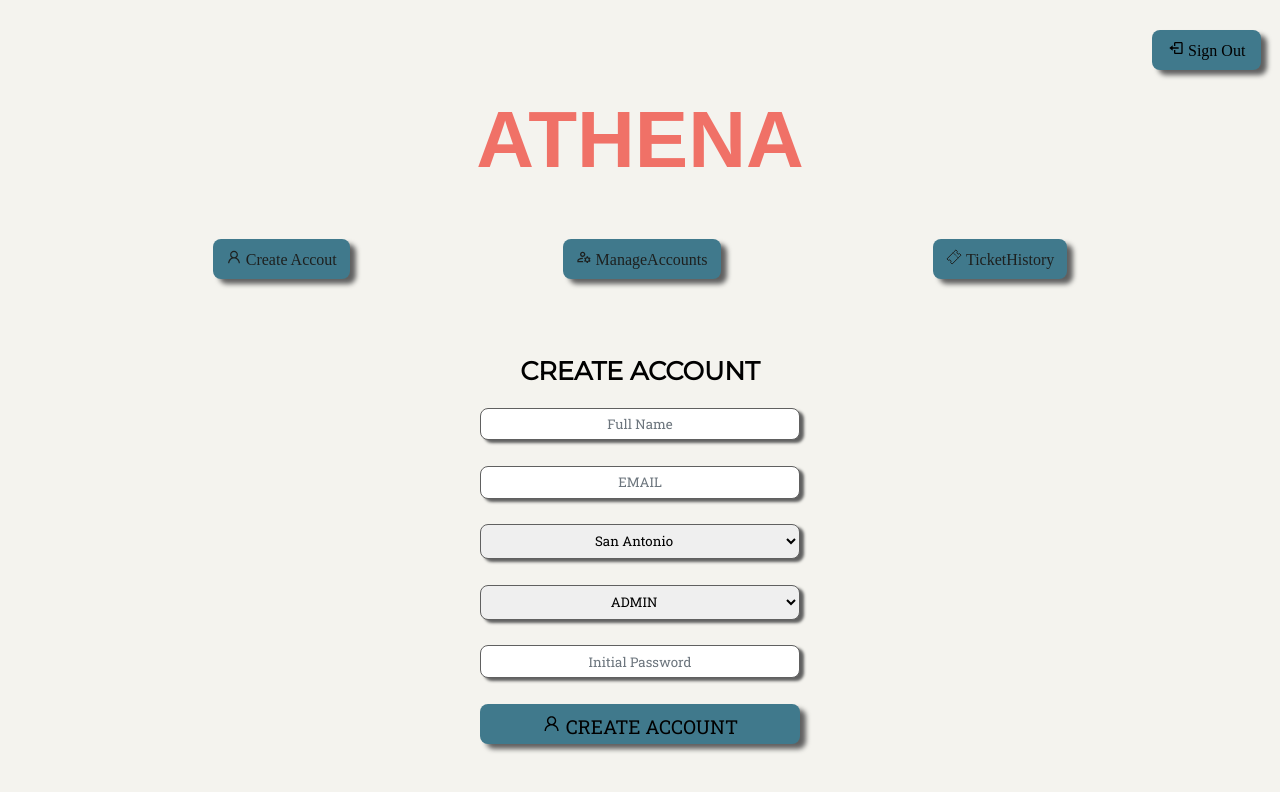
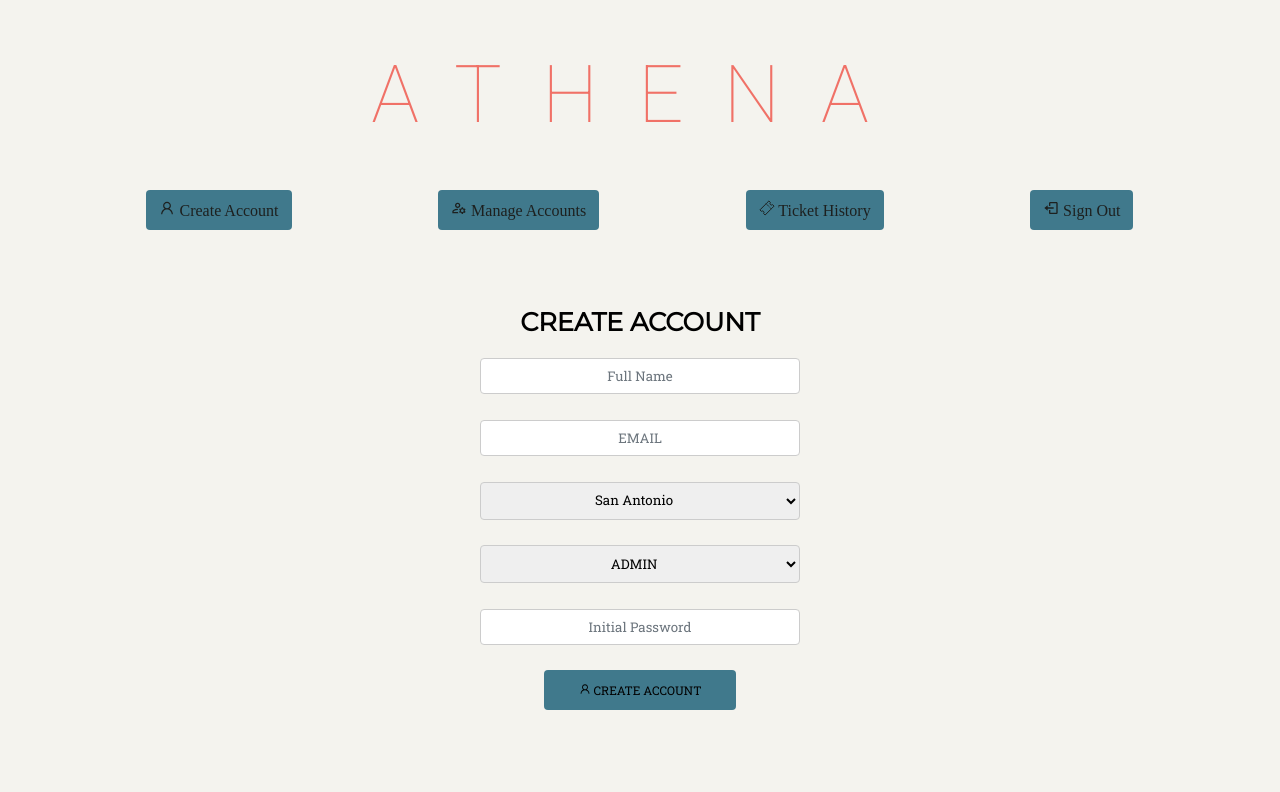
Before and after one commit to chiemelaumeh/TicketManager, a React (Create React App) app in the folder client/: page /admin/CreateAccount in a window 1280 px wide. Shown: the top 792 px of the page. Built offline with nearby package versions, Linux system fonts and the light colour scheme.

Commit message:
styled admin page

```diff
--- a/client/src/App.js
+++ b/client/src/App.js
@@ -14,7 +14,6 @@ import TicketHistory from "./Components/Admin/TicketHistory";
 import SharedLayout from "./Pages/SharedLayout";
 
 import Login from "./Pages/Login";
-import Admin from "./Pages/Admin";
 import User from "./Pages/User";
 import Tech from "./Pages/Tech";
 import SinglePage from "./Components/SinglePage/SinglePage";
--- a/client/src/Components/Admin/header.js
+++ b/client/src/Components/Admin/header.js
@@ -13,14 +13,15 @@ const Header = () => {
 
     return (
         <>
-            <Link to="/">
-                <button onClick={handleLogOut} id="LogOutBTN"><BiLogOut /> Sign Out</button>
-            </Link>
+
             <h1 className="NavBarTitle">ATHENA</h1>
             <nav className="NavBar">
-                <NavLink to="/admin/CreateAccount" className="NavBarComp"><AiOutlineUser /> Create Accout</NavLink>
-                <NavLink to="/admin/ManageAccounts" className="NavBarComp"><MdOutlineManageAccounts /> ManageAccounts</NavLink>
-                <NavLink to="/admin/TicketHistory" className="NavBarComp"><IoTicketOutline /> TicketHistory</NavLink>
+                <NavLink to="/admin/CreateAccount" className="NavBarComp"><AiOutlineUser /> Create Account</NavLink>
+                <NavLink to="/admin/ManageAccounts" className="NavBarComp"><MdOutlineManageAccounts /> Manage Accounts</NavLink>
+                <NavLink to="/admin/TicketHistory" className="NavBarComp"><IoTicketOutline /> Ticket History</NavLink>
+                <NavLink to="/">
+                <button onClick={handleLogOut} className="NavBarComp"><BiLogOut /> Sign Out</button>
+            </NavLink>
             </nav>
         </>
     )
--- a/client/src/CssFiles/admin.css
+++ b/client/src/CssFiles/admin.css
@@ -32,13 +32,10 @@ body {
 
 .inputBox {
     margin-bottom: 8%;
-    padding: 2%;
-    /* box-shadow: 5px 5px 10px 2px; */
-    /* border-radius: 10px 140px 30px 140px; */
-    border: 1px solid var(--gray);
+    padding: .5rem .2rem;
+    border: 1px solid #ccc;
     text-align: center;
-    box-shadow: 4px 3px 3px var(--gray);
-    border-radius: 8px;
+    border-radius: 4px;
     width: 20rem;
     font-family: 'Roboto Slab', serif;
 }
@@ -46,7 +43,7 @@ body {
 #AdminCreateAccountBTN {
     background-color: #40798C;
     border: none;
-    border-radius: 8px;
+    border-radius: 4px;
     border-style: none;
     background-color: var(--lowLight);
     cursor: pointer;
@@ -54,9 +51,11 @@ body {
     padding: 10px 16px;
     text-align: center;
     font-family: 'Roboto Slab', serif;
-    transition: ease .5s;
-    font-size: 1.2rem;
-    box-shadow: 6px 5px 5px var(--gray);
+    transition: ease .25s;
+    font-size: .75rem;
+    width: 12rem;
+    margin: auto;
+    /* box-shadow: 6px 5px 5px var(--gray); */
 }
 
 
@@ -88,31 +87,35 @@ body {
 }
 
 .NavBarTitle {
-    /* margin-left: auto;
-    margin-right: auto; */
-    position: relative;
-    display: flex;
+
     justify-content: center;
     font-size: 5rem;
     color: var(--highLight);
-    font-family: 'Primeform Pro', sans-serif;
+    letter-spacing: 2.5rem;
+    margin: 3rem auto;
+    color: var(--highLight);
+    font-family: 'Roboto', sans-serif;
+    font-weight: 200;
+    text-align: center;
+
+
 
 }
 
 .NavBarComp {
     /* margin-left: 17%; */
     border: none;
-    border-radius: 8px;
+    border-radius: 4px;
     background-color: var(--lowLight);
     cursor: pointer;
     height: 40px;
     padding: 10px 13px;
     text-align: center;
     font-family: 'Primeform Pro';
-    transition: ease .5s;
+    transition: ease .25s;
     color: var(--offBlack);
     font-size: 1rem;
-    box-shadow: 6px 5px 5px var(--gray);
+
 }
 
 .NavBarComp:hover {
@@ -127,7 +130,7 @@ body {
     transform: scale(1.1);
 } */
 
-#LogOutBTN {
+.LogOutBTN {
     position: relative;
     bottom: -30px;
     margin-left: 90%;
```
